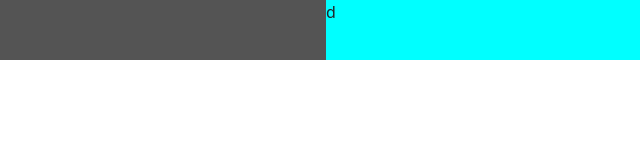
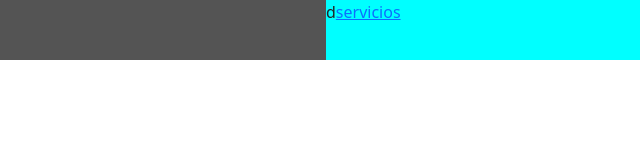
Before and after one commit to RyanXAXF/Web_Ryan_Dylan, a plain HTML site: page index.html in a window 1280 px wide. Shown: the full height of the page, 640-1280 px from the left. Drawn offline with Linux system fonts and the light colour scheme; files whose address does not match are found by name.

Commit message:
index con link a servicios

```diff
--- a/css/style.css
+++ b/css/style.css
@@ -91,6 +91,8 @@
     font-size: 20px;
 }
 
+/**/
+
 /*MEDIA QUERIES*/
 @media(width < 576px){
     .servicios_seccion{
--- a/index.html
+++ b/index.html
@@ -21,8 +21,10 @@
             </div>
             <div class="col-3 nav">
                 <p>d</p>
+                <a href="./pages/servicios.html">servicios</a>
             </div>
         </div>
     </header>
+
 </body>
 </html>
```
